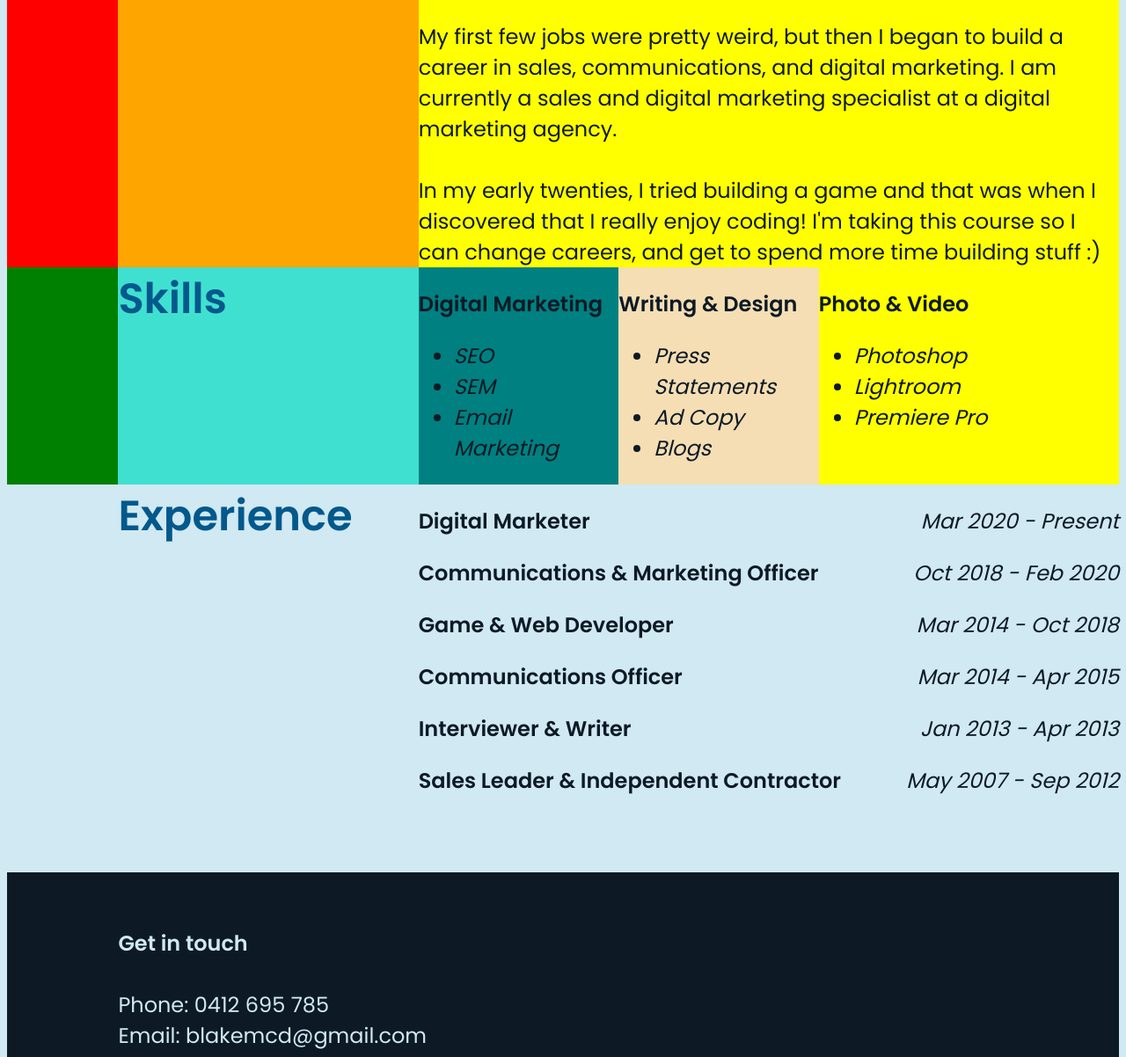
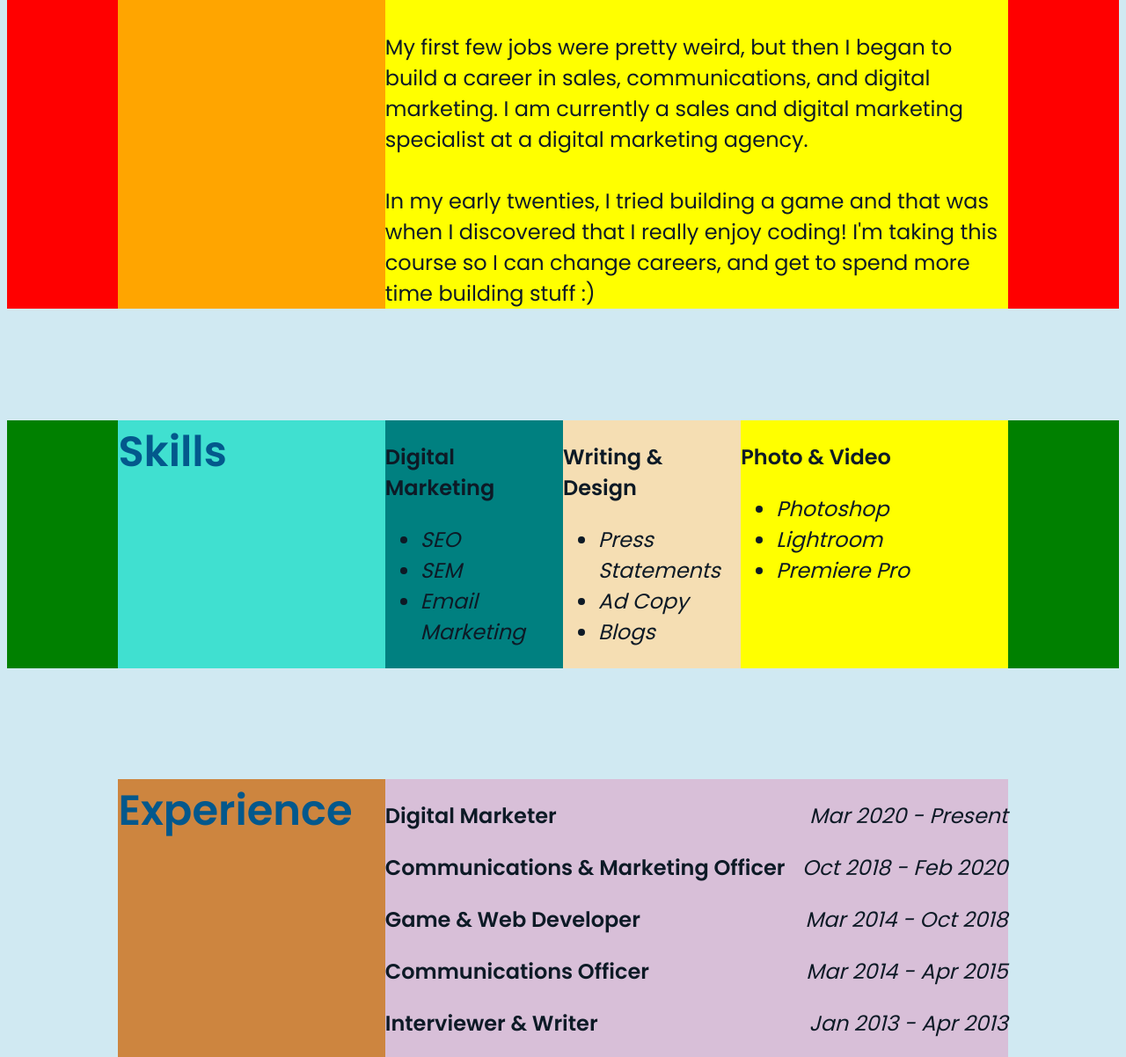
Before and after one commit to BlakeMcD/personal-website, a plain HTML site: page index.html in a window 1280 px wide. Shown: the part 726-1928 px from the top of the page at 88% size. Drawn offline with Linux system fonts and the light colour scheme.

```diff
--- a/style.css
+++ b/style.css
@@ -49,7 +49,7 @@ h2 {
 
 /* Introduction Text Alignment */
 #introduction p {
-  margin: auto 50% 10% 10%;
+  margin: auto 50% 0% 10%;
   font-size: 250%;
   vertical-align: top;
 }
@@ -59,6 +59,7 @@ h2 {
 #background {
   display: flex;
   background-color: red;
+  margin-top: 10%;
 }
 
 #background h2 {
@@ -69,8 +70,8 @@ h2 {
 #background p {
 
   flex-basis: 70%;
-  margin:0% 0% 0% 0%;
-  padding:0 0% 0% 0%;
+  margin:0% 10% 0% 0%;
+  padding:1% 0 0 0;
   background-color:yellow;
 }
 
@@ -80,6 +81,7 @@ h2 {
 #skills {
   display:flex;
   background-color:green;
+  margin-top: 10%;
 }
 
 #skills h2 {
@@ -102,7 +104,7 @@ h2 {
 }
 #skill03 {
   flex-basis: 30%;
-  margin: 0 0% 0 0%;
+  margin: 0 10% 0 0%;
   text-align: left;
   background-color: yellow;
 }
@@ -111,20 +113,23 @@ h2 {
 /* EXPERIENCE SECTION */
 #experience {
   display: flex;
+  margin-top: 10%;
 }
 
 #experience h2 {
-  margin: 0% 0% 0% 10%;
-  width: 20%;
+  flex-basis: 30%;
+  background-color: peru;
 }
 
 #jobs {
-  width: 80%;
+  flex-basis: 70%;
+  background-color:thistle;
+  margin: 0 10% 0 0;
 }
 
 #jobs .bodyHeading {
   text-align: left;
-  margin: 0% 0% 0% 10%;
+  margin: 0% 0% 0% 0%;
 }
 
 #jobs .bodyText {
```
Also changed, not shown: index.html (+1 -1 lines).
